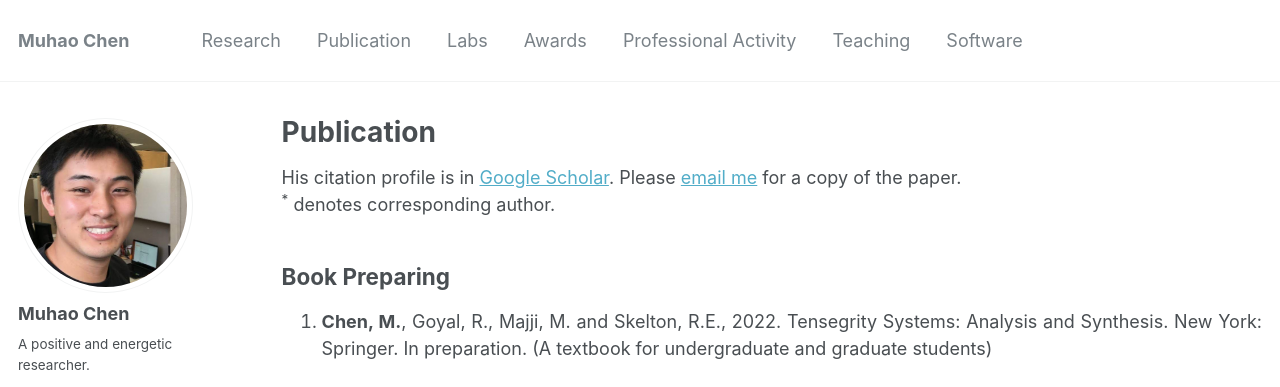
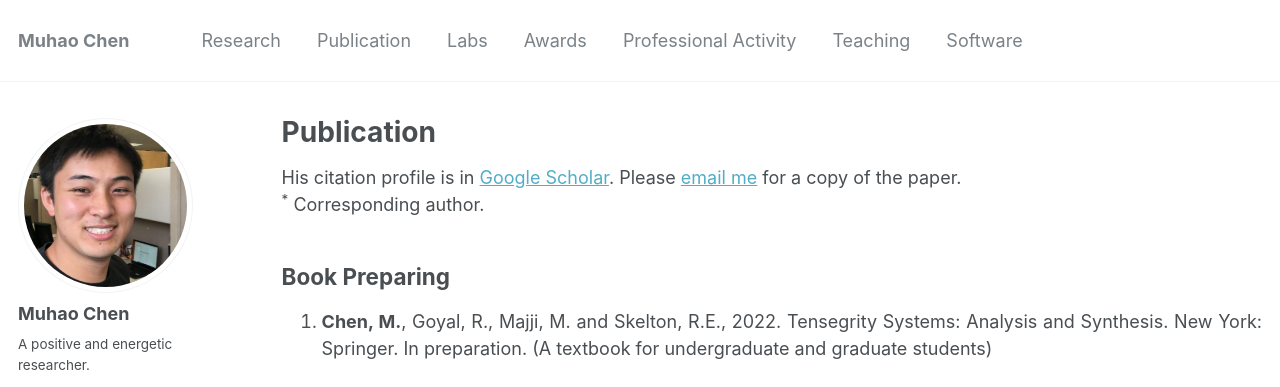
Before and after one commit to Muhao-Chen/muhao-chen.github.io, a Jekyll site: the page built from _pages/publication.md, in a window 1280 px wide and 900 px high. Shown: the top 387 px of the window. Built offline with Jekyll 4.4.1, drawn with Linux system fonts in a browser that asks for light colours; some web fonts are replaced.

Commit message:
Update publication.md

```diff
--- a/_pages/publication.md
+++ b/_pages/publication.md
@@ -10,7 +10,7 @@ toc: true
 
 
 His citation profile is in [Google Scholar](https://scholar.google.com/citations?user=2g3lz0AAAAAJ&hl=en). Please [email me](mailto:muhaochen@tamu.edu) for a copy of the paper.
-<sup>*</sup> denotes corresponding author.
+<sup>*</sup> Corresponding author.
 
 ## Book Preparing
 1. **Chen, M.**, Goyal, R., Majji, M. and Skelton, R.E., 2022. Tensegrity Systems: Analysis and Synthesis. New York: Springer. In preparation. (A textbook for undergraduate and graduate students)
```
